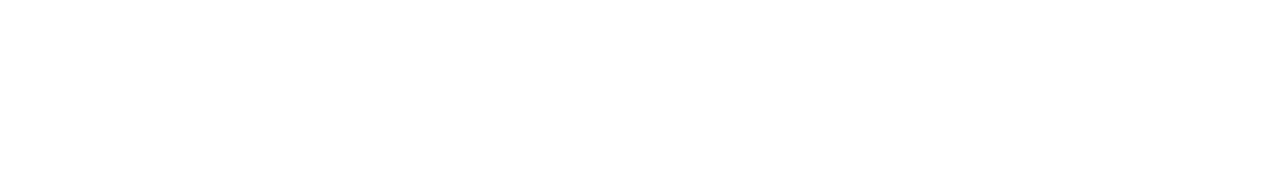
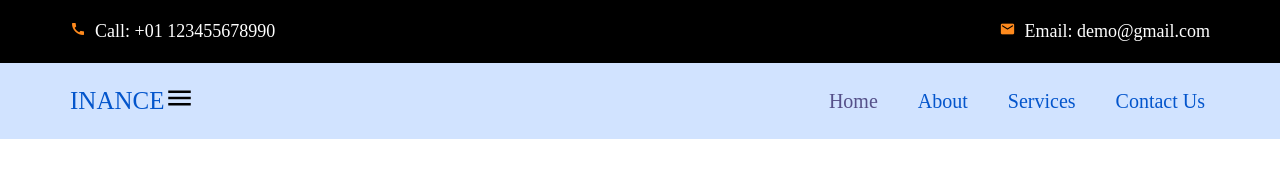
Before and after one commit to imadeddine-belarbi/inance, a plain HTML site: page index.html in a window 1280 px wide. Drawn offline with Linux system fonts and the light colour scheme.

Commit message:
create and style the header section

```diff
--- a/index.html
+++ b/index.html
@@ -4,8 +4,47 @@
   <meta charset="UTF-8">
   <meta name="viewport" content="width=device-width, initial-scale=1.0">
   <link rel="stylesheet" href="style.css">
+  <link rel="stylesheet" href="https://fonts.googleapis.com/icon?family=Material+Icons">
   <title>Inance</title>
 </head>
 <body>
+  <div class="page">
+    <header class="header">
+        <div class="header__top">
+          <div class="container">
+            <p>
+              <a href="#">
+                <i class="material-icons">call</i>
+                <span>Call: +01 123455678990</span>
+              </a>
+            </p>
+            <p>
+              <a href="#">
+                <i class="material-icons">mail</i>
+                <span>Email: demo@gmail.com</span>
+              </a>
+            </p>
+          </div>
+        </div>
+        <div class="header__bottom">
+          <input type="checkbox" id="trigger">
+          <div class="container">
+            <span>
+              <a href="#">Inance</a>
+            </span>
+            <label for="trigger">
+              <i class="material-icons">menu</i>
+              <i class="material-icons">close</i>
+            </label>
+            <ul>
+              <li><a href="#" class="active">Home</a></li>
+              <li><a href="#about">About</a></li>
+              <li><a href="#services">Services</a></li>
+              <li><a href="#contact-us">Contact Us</a></li>
+            </ul>
+          </div>
+        </div>
+    </header>
+  </div>
 </body>
 </html>
--- a/style.scss
+++ b/style.scss
@@ -11,15 +11,29 @@
   --heading-font-family: 'Merriweather Sans', sans-serif;
   --txt-font-family: 'Lato', sans-serif;
 
-  --sm-break-point: 768px;
-  --m-break-point: 992px;
-  --l-break-point: 1200px;
+  --main-padding: 60px;
 }
+
+$sm-break-point: 768px;
+$m-break-point: 992px;
+$l-break-point: 1200px;
 
 * {
   padding: 0;
   margin: 0;
   box-sizing: border-box;
+}
+
+body {
+  line-height: 1.3;
+}
+
+a {
+  text-decoration: none;
+}
+
+.page {
+  min-height: 100vh;
 }
 
 .container {
@@ -28,15 +42,15 @@
   margin-left: auto;
   margin-right: auto;
 
-  @media (min-width:var(--sm-break-point)) {
+  @media (min-width:$sm-break-point) {
     width: 750px;
   }
 
-  @media (min-width:var(--m-break-point)) {
+  @media (min-width:$m-break-point) {
     width: 970px;
   }
 
-  @media (min-width:var(--l-break-point)) {
+  @media (min-width:$l-break-point) {
     width: 1170px;
   }
 }
@@ -81,3 +95,138 @@
   color: black;
   font-size: 40px;
 }
+
+.header {
+  .container {
+    padding-top: 20px;
+    padding-bottom: 20px;
+    display: flex;
+  }
+
+  &__top {
+    background: var(--black);
+
+    .container {
+
+      p {
+        width: 50%;
+        align-items: center;
+
+        &:last-child {
+          @media (min-width:$m-break-point) {
+            display: flex;
+            justify-content: end;
+          }
+        }
+
+        a {
+          color: var(--white);
+        }
+
+        &:first-child a {
+          padding-right: 10px;
+        }
+
+        i {
+          color: var(--orange);
+          font-size: 16px;
+          margin-right: 5px;
+        }
+
+        span {
+          font-size: 18px;
+        }
+      }
+    }
+  }
+
+  &__bottom {
+    background-color: var(--light-blue);
+
+    .container {
+      justify-content: space-between;
+      align-items: center;
+      flex-wrap: wrap;
+
+      @media (min-width:$m-break-point) {
+        flex-wrap: nowrap;
+      }
+
+      span a {
+        text-transform: uppercase;
+        font-size: 25px;
+        color: var(--main-color);
+      }
+
+      label {
+        cursor: pointer;
+
+        i {
+          font-size: 30px;
+
+          &:last-child {
+            display: none;
+          }
+        }
+      }
+
+      ul {
+        width: 100%;
+        display: none;
+        flex-direction: column;
+        justify-content: center;
+        align-items: center;
+        list-style: none;
+        margin-top: 20px;
+
+        @media (min-width:$m-break-point) {
+          display: flex;
+          flex-direction: row;
+          justify-content: end;
+          margin: 0;
+        }
+
+        a {
+          display: block;
+          padding: 5px 5px;
+          color: var(--main-color);
+          font-size: 20px;
+
+          @media (min-width:$m-break-point) {
+            margin-left: 30px;
+          }
+
+          &.active {
+            color: var(--purple);
+          }
+        }
+
+        li:last-child a {
+          margin-bottom: 20px;
+
+          @media (min-width:$m-break-point) {
+            margin-bottom: 0;
+          }
+        }
+      }
+    }
+
+    #trigger {
+      display: none;
+
+      &:checked+.container label {
+        i:first-child {
+          display: none;
+        }
+
+        i:last-child {
+          display: block;
+        }
+
+        &+ul {
+          display: flex;
+        }
+      }
+    }
+  }
+}
```
Also changed, not shown: style.css, 1 other file.
